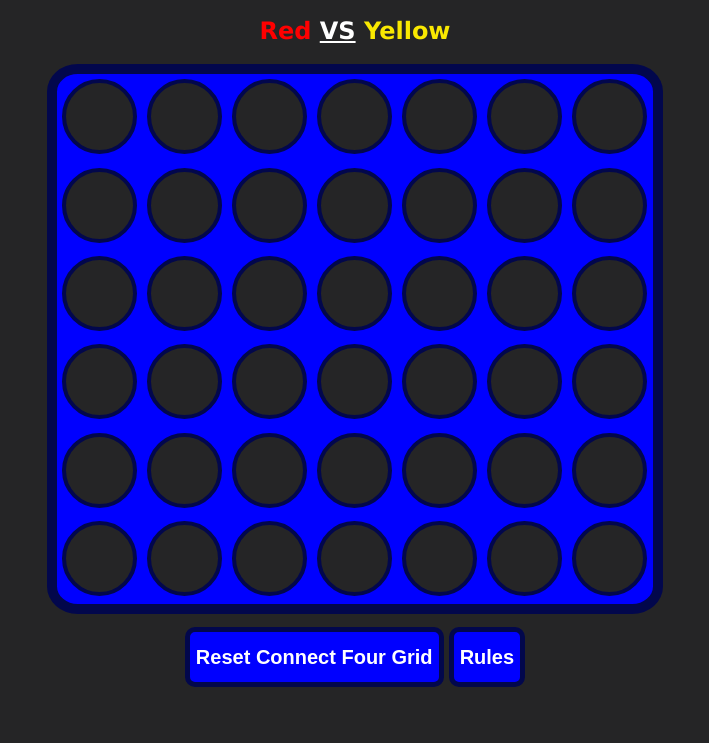
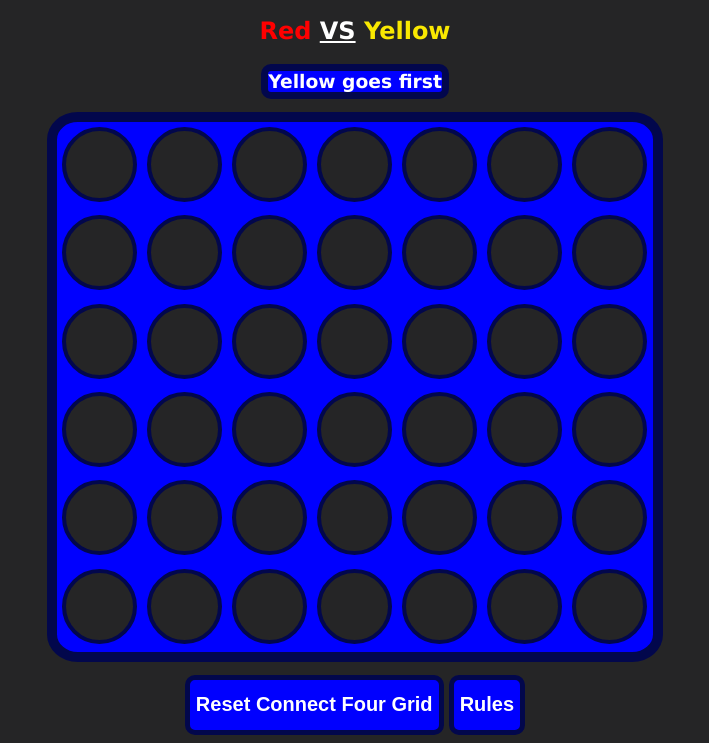
Before and after one commit to alexanderglemme/connectFour, a website: page index.html in a window 1280 px wide. Shown: the part 68-811 px from the top of the page, without its empty margins (285-994 px from the left). Drawn offline with Linux system fonts and the light colour scheme.

Commit message:
Add turn indicator

```diff
--- a/index.html
+++ b/index.html
@@ -14,11 +14,12 @@
     <h1>CONNECT FOUR</h1>
     <h2><strong style="color: red;">Red</strong> <u>VS</u> <strong style="color: rgb(249, 232, 1);"> Yellow </strong>
     </h2>
+    <h3 id="turn">Yellow goes first</h3>
     <div id="connect4-grid"></div>
-    <section class="buttons">
+    <div class="buttons">
         <button onclick="resetGame()" id="reset-button" class="button">Reset Connect Four Grid</button>
         <button onclick="showRules()" id="rules-button" class="button">Rules</button>
-    </section>
+    </div>
     <script src="assets/javascript/script.js"></script>
     <script src="assets/javascript/sweetalert2.js"></script>
 </body>
```
